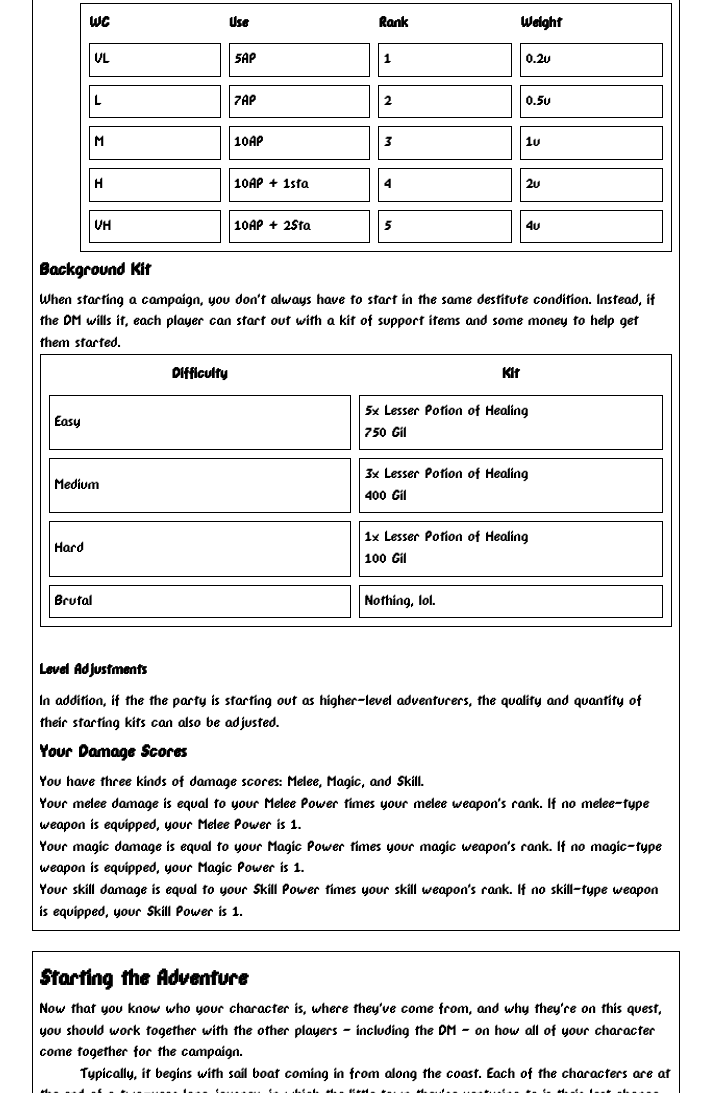
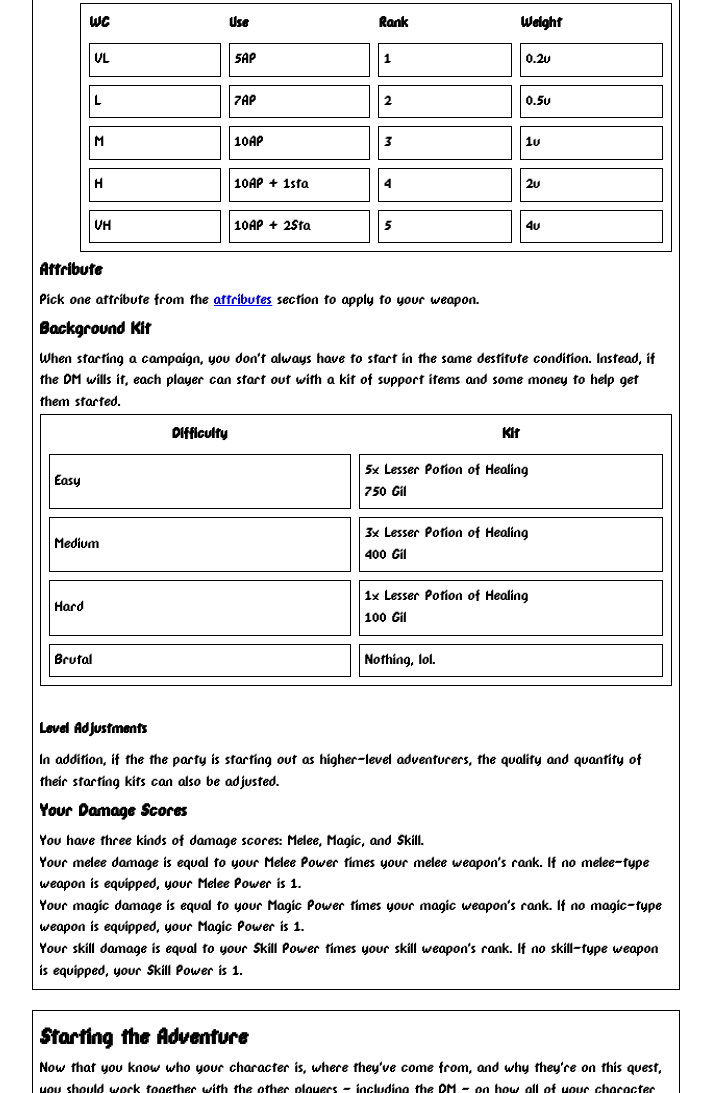
Before and after one commit to AllHailTheTurnip/DewprismTactics, a plain HTML site: page Pages/CharacterCreation.html in a window 1280 px wide. Shown: the part 4949-6042 px from the top of the page, without its empty margins (284-995 px from the left). Drawn offline with Linux system fonts and the light colour scheme.

Commit message:
Added in attributes to weapon.

```diff
--- a/Pages/CharacterCreation.html
+++ b/Pages/CharacterCreation.html
@@ -482,6 +482,9 @@
             </table>
         </li>
     </ol>
+    <h3>Attribute</h3>
+    Pick one attribute from the <a href="Equipment.html#WeaponAttributes">attributes</a> section to apply to your weapon.
+
     <h3>
         Background Kit
     </h3>
```
Also changed, not shown: Pages/Classes/Bladestar.txt.
